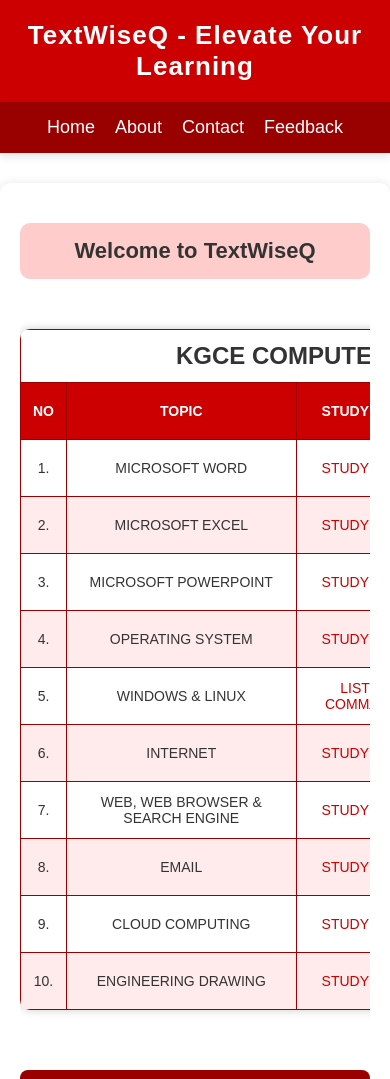
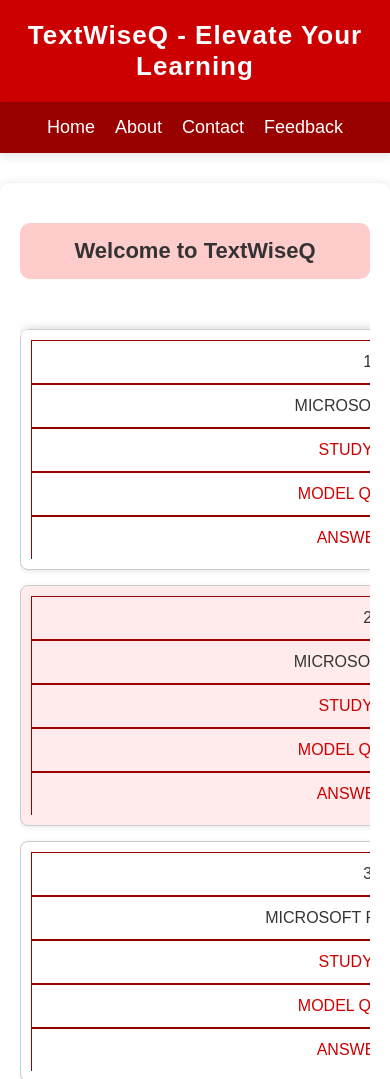
Before and after one commit to textwiseq/TEXTWISEQ, a plain HTML site: page index.html in a window 390 px wide. Shown: the top 1079 px of the page. Drawn offline with Linux system fonts and the light colour scheme.

Commit message:
Update style.css
updated style

```diff
--- a/style.css
+++ b/style.css
@@ -168,15 +168,46 @@ tr:hover {
     transition: 0.3s;
 }
 
-/* Responsive Table */
-@media screen and (max-width: 768px) {
-    table {
-        width: 100%;
+/* Responsive Table for Mobile */
+@media screen and (max-width: 600px) {
+    table, thead, tbody, th, td, tr {
+        display: block;
     }
 
-    th, td {
+    thead {
+        display: none;
+    }
+
+    tr {
+        margin-bottom: 15px;
+        border: 1px solid #ccc;
+        border-radius: 8px;
         padding: 10px;
-        font-size: 14px;
+        background-color: white;
+        box-shadow: 0 1px 5px rgba(0,0,0,0.1);
+    }
+
+    td {
+        position: relative;
+        padding-left: 50%;
+        text-align: left;
+        border: none;
+        border-bottom: 1px solid #eee;
+    }
+
+    td::before {
+        content: attr(data-label);
+        position: absolute;
+        left: 10px;
+        width: 45%;
+        padding-right: 10px;
+        white-space: nowrap;
+        font-weight: bold;
+        color: #4CAF50;
+    }
+
+    td:last-child {
+        border-bottom: none;
     }
 }
 
```
